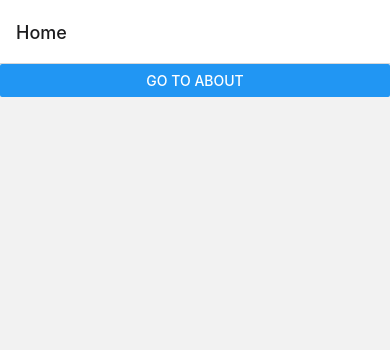
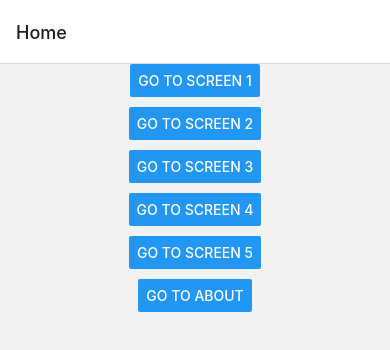
Before and after one commit to Asranov/react-native-mastery, a React Native app: screen /Home in a window 390 px wide. Shown: the top 350 px of the page. Built offline with nearby package versions, Linux system fonts and the light colour scheme.

Commit message:
numbers screen added

```diff
--- a/src/screens/Home.tsx
+++ b/src/screens/Home.tsx
@@ -1,10 +1,11 @@
-import React from 'react';
-import { View, Button } from 'react-native';
+import React, { useState } from 'react';
+import { View, Button, Pressable, Text, StyleSheet } from 'react-native';
 import { StackNavigationProp } from '@react-navigation/stack';
 
 type RootStackParamList = {
   Home: undefined;
   About: undefined;
+  NumberScreen: { number: number };
 };
 
 type HomeScreenNavigationProp = StackNavigationProp<RootStackParamList, 'Home'>;
@@ -14,15 +15,40 @@ type Props = {
 };
 
 function Home({ navigation }: Props) {
-  const numbers = [1, 2, 3, 4, 5]
+  const numbers = [1, 2, 3, 4, 5];
+  const [selectedNumber, setSelectedNumber] = useState<number | null>(null);
+
+  const handleNumberPress = (number: number) => {
+    setSelectedNumber(number);
+    navigation.navigate('NumberScreen', { number });
+  };
+
   return (
-    <View>
-      <Button
-        title="Go to About"
-        onPress={() => navigation.navigate('About')}
-      />
+    <View style={styles.container}>
+      {numbers.map((number, idx) => {
+        return (
+          <View key={idx} style={{ marginBottom: 10 }}>
+            <Button
+              title={`Go to screen ${number}`}
+              onPress={() => handleNumberPress(number)}
+            />
+          </View>
+
+        );
+      })}
+      <Button title="Go to About" onPress={() => navigation.navigate('About')} />
     </View>
   );
 }
 
+const styles = StyleSheet.create({
+  container: {
+    flex: 1,
+    alignItems: 'center',
+  },
+  numberContainer: {
+    marginVertical: 10,
+  },
+});
+
 export default Home;
--- a/src/screens/Main.tsx
+++ b/src/screens/Main.tsx
@@ -1,23 +1,22 @@
-import { NavigationContainer } from '@react-navigation/native'
+import { NavigationContainer } from '@react-navigation/native';
 import { createNativeStackNavigator } from '@react-navigation/native-stack';
-import React from 'react'
+import React from 'react';
 import Home from './Home';
-import About from './About'
+import About from './About';
+import NumberScreen from './NumberScreen';
 
 const Stack = createNativeStackNavigator();
 
 function Main() {
   return (
-    <>
     <NavigationContainer>
       <Stack.Navigator>
         <Stack.Screen name="Home" component={Home} />
         <Stack.Screen name="About" component={About} />
+        <Stack.Screen name="NumberScreen" component={NumberScreen} />
       </Stack.Navigator>
     </NavigationContainer>
-
-    </>
-  )
+  );
 }
 
-export default Main
+export default Main;
--- /dev/null
+++ b/src/screens/NumberScreen.tsx
@@ -0,0 +1,23 @@
+import React from 'react';
+import { View, Text } from 'react-native';
+import { RouteProp, useRoute } from '@react-navigation/native';
+
+type RootStackParamList = {
+  NumberScreen: { number: number };
+};
+
+type NumberScreenRouteProp = RouteProp<RootStackParamList, 'NumberScreen'>;
+
+function NumberScreen() {
+  const route = useRoute<NumberScreenRouteProp>();
+  const { number } = route.params;
+
+  return (
+    <View>
+      <Text>This is the Number Screen</Text>
+      <Text>Number: {number}</Text>
+    </View>
+  );
+}
+
+export default NumberScreen;
```
Lines whose indentation alone changed are shown as unchanged.
